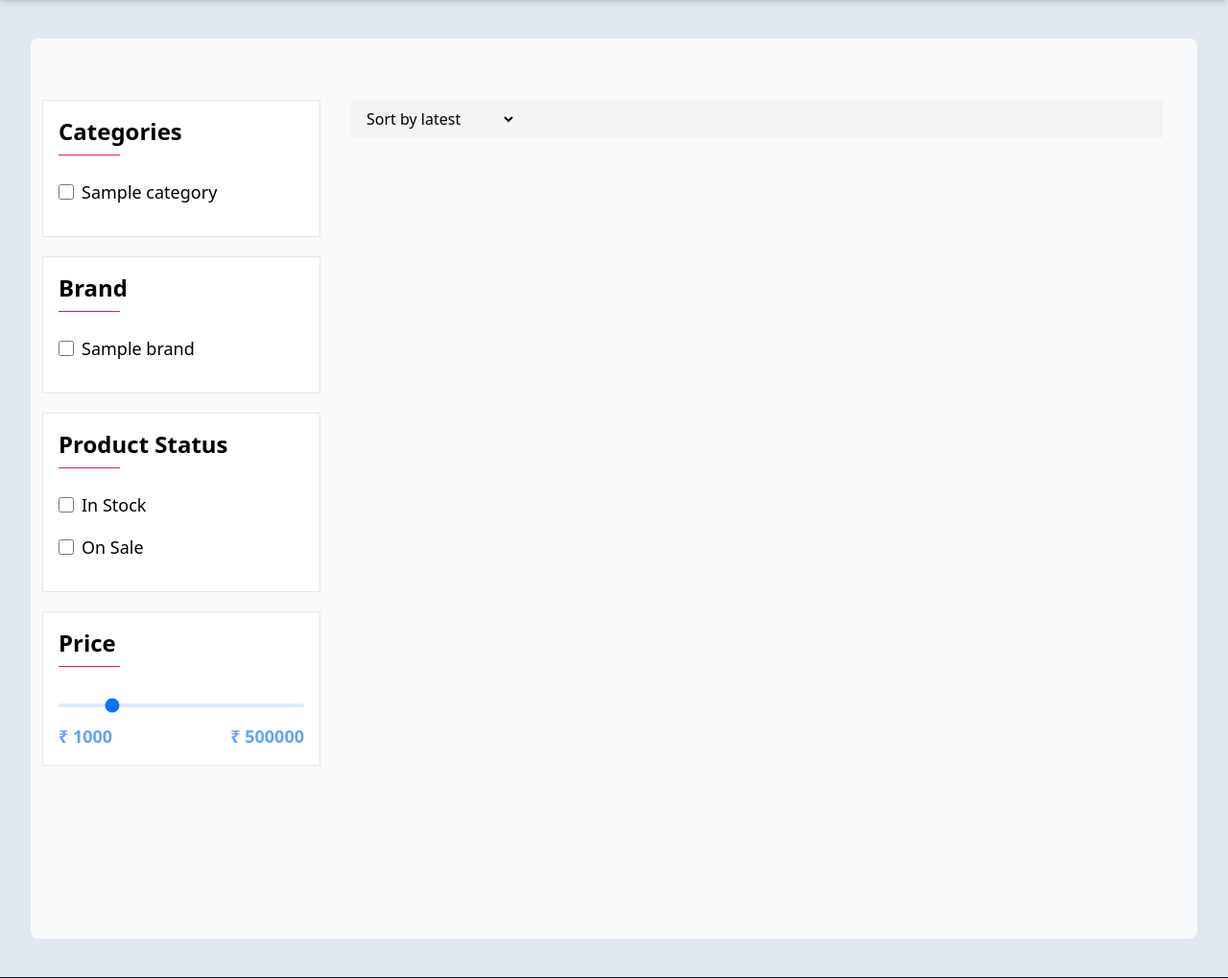
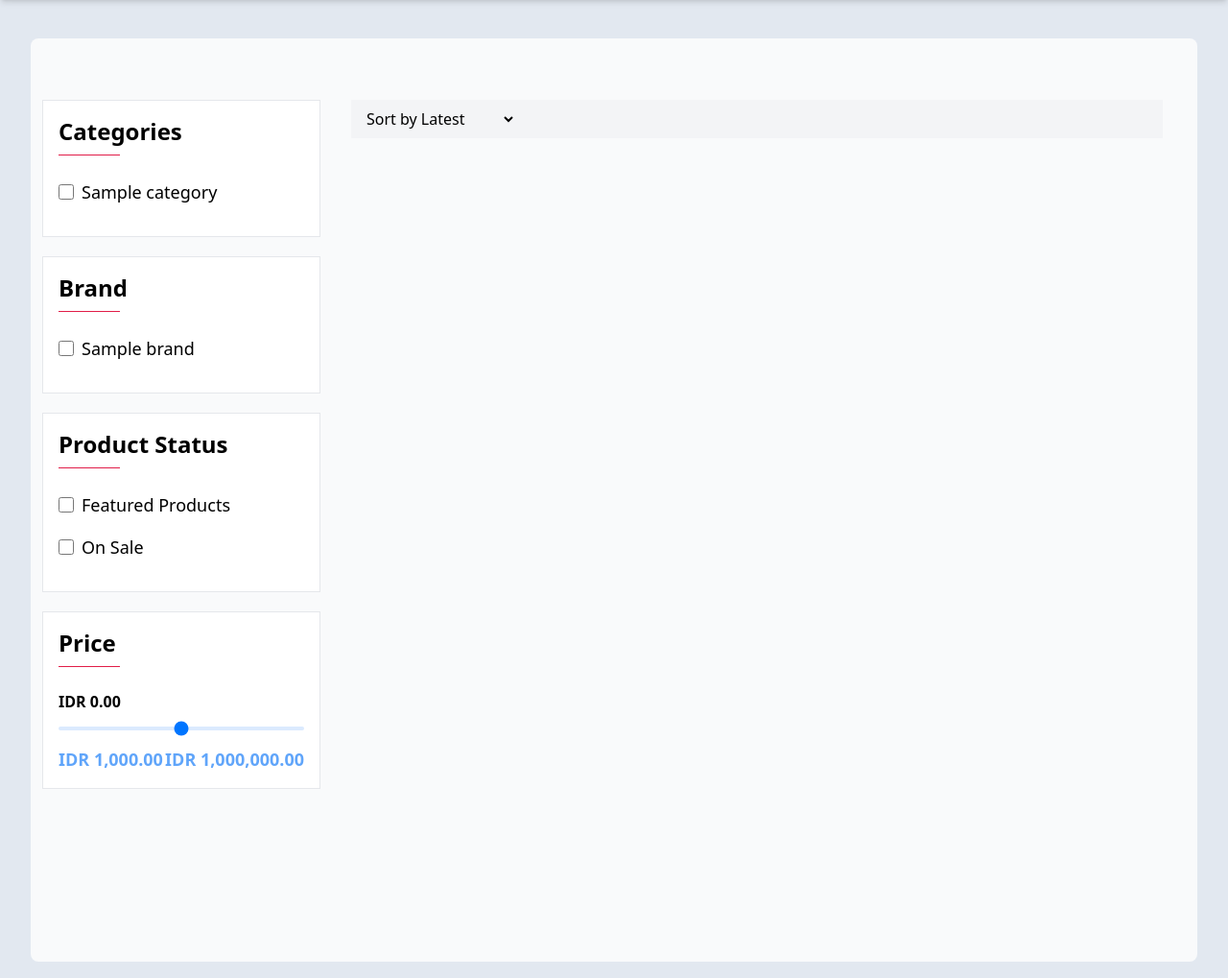
Before and after one commit to sidimustaqbal/ecommerce_filament, a Laravel app: page /products in a window 1280 px wide. Shown: the part 70-1089 px from the top of the page at 96% size. Run offline with Laravel 12, Linux system fonts and the light colour scheme; tables that the repository leaves empty hold one stand-in row (values such as "Sample post"); style sheets or scripts are compiled from the project's sources; some libraries are stand-ins or nearby versions.

Commit message:
implement filter and sort on products page

```diff
--- a/app/Livewire/ProducsPage.php
+++ b/app/Livewire/ProducsPage.php
@@ -6,6 +6,7 @@
 use App\Models\Category;
 use App\Models\Product;
 use Livewire\Attributes\Title;
+use Livewire\Attributes\Url;
 use Livewire\Component;
 use Livewire\WithPagination;
 
@@ -15,13 +16,56 @@
 {
     use WithPagination;
 
+    #[Url]
+    public $selected_categories = [];
+
+    #[Url]
+    public $selected_brands = [];
+
+    #[Url]
+    public $featured;
+
+    #[Url]
+    public $on_sale;
+
+    #[Url]
+    public $price_range = '0';
+
+    #[Url]
+    public $sort = 'latest';
+
     public function render()
     {
-        $productQuery = Product::query()->where('is_active',1);
+        $productQuery = Product::query()->where('is_active', 1);
+
+        if (!empty($this->selected_categories)) {
+            $productQuery->whereIn('category_id', $this->selected_categories);
+        }
+
+        if (!empty($this->selected_brands)) {
+            $productQuery->whereIn('brand_id', $this->selected_brands);
+        }
+        if ($this->featured) {
+            $productQuery->where('is_featured', 1);
+        }
+        if ($this->on_sale) {
+            $productQuery->where('is_on_sale', 1);
+        }
+
+        if($this->price_range) {
+            $productQuery->whereBetween('price',[0, $this->price_range]);
+        }
+
+        if($this->sort=='latest') {
+            $productQuery->latest();
+        }elseif($this->sort=='price') {
+            $productQuery->orderBy('price');
+        }
+
         return view('livewire.producs-page', [
-            'products' => $productQuery->paginate(3),
-            'brands'=>Brand::where('is_active',1)->get(['id','name','slug']),
-            'categories'=>Category::where('is_active',1)->get(['id','name','slug']),
+            'products' => $productQuery->paginate(6),
+            'brands' => Brand::where('is_active', 1)->get(['id', 'name', 'slug']),
+            'categories' => Category::where('is_active', 1)->get(['id', 'name', 'slug']),
         ]);
     }
 }
--- a/resources/views/livewire/categories-page.blade.php
+++ b/resources/views/livewire/categories-page.blade.php
@@ -4,7 +4,7 @@
             <div class="grid sm:grid-cols-1 md:grid-cols-2 lg:grid-cols-2 gap-4 sm:gap-6">
                 @foreach ($categories as $category)
                     <a class="group flex flex-col bg-white border shadow-sm rounded-xl hover:shadow-md transition dark:bg-slate-900 dark:border-gray-800 dark:focus:outline-none dark:focus:ring-1 dark:focus:ring-gray-600"
-                        href="#" wire:key="{{ $category->id }}">
+                        href="/products?selected_categories[0]={{$category->id}}" wire:key="{{ $category->id }}">
                         <div class="p-4 md:p-5">
                             <div class="flex justify-between items-center">
                                 <div class="flex items-center">
--- a/resources/views/livewire/home-page.blade.php
+++ b/resources/views/livewire/home-page.blade.php
@@ -226,7 +226,7 @@
             <div class="grid grid-cols-1 gap-6 lg:grid-cols-4 md:grid-cols-2">
                 @foreach ($brands as $brand)
                     <div class="bg-white rounded-lg shadow-md dark:bg-gray-800" wire:key="{{ $brand->id }}">
-                        <a href="" class="">
+                        <a href="/products?selected_brands[0]={{$brand->id}}" class="">
                             <img src="{{ url('storage', $brand->image) }}" alt="{{ $brand->name }}"
                                 class="object-cover w-full h-64 rounded-t-lg">
                         </a>
@@ -272,7 +272,7 @@
             <div class="grid sm:grid-cols-2 md:grid-cols-3 lg:grid-cols-4 gap-3 sm:gap-6">
                 @foreach ($categories as $category)
                 <a class="group flex flex-col bg-white border shadow-sm rounded-xl hover:shadow-md transition dark:bg-slate-900 dark:border-gray-800 dark:focus:outline-none dark:focus:ring-1 dark:focus:ring-gray-600"
-                    href="#" wire:key="{{$category->id}}">
+                    href="/products?selected_categories[0]={{$category->id}}" wire:key="{{$category->id}}">
                     <div class="p-4 md:p-5">
                         <div class="flex justify-between items-center">
                             <div class="flex items-center">
--- a/resources/views/livewire/producs-page.blade.php
+++ b/resources/views/livewire/producs-page.blade.php
@@ -13,7 +13,7 @@
                                         <label for="{{ $category->slug }}"
                                             class="flex items-center dark:text-gray-400 ">
                                             <input type="checkbox" class="w-4 h-4 mr-2" id="{{ $category->id }}"
-                                                value="{{ $category->id }}">
+                                                value="{{ $category->id }}" wire:model.live="selected_categories">
                                             <span class="text-lg">{{ $category->name }}</span>
                                         </label>
                                     </li>
@@ -29,7 +29,7 @@
                                     <li class="mb-4" wire:key="{{ $brand->id }}">
                                         <label for="{{ $brand->slug }}" class="flex items-center dark:text-gray-300">
                                             <input type="checkbox" class="w-4 h-4 mr-2" id="{{ $brand->id }}"
-                                                value="{{ $brand->id }}">
+                                                value="{{ $brand->id }}" wire:model.live="selected_brands">
                                             <span class="text-lg dark:text-gray-400">{{ $brand->name }}</span>
                                         </label>
                                     </li>
@@ -41,14 +41,14 @@
                             <div class="w-16 pb-2 mb-6 border-b border-rose-600 dark:border-gray-400"></div>
                             <ul>
                                 <li class="mb-4">
-                                    <label for="" class="flex items-center dark:text-gray-300">
-                                        <input type="checkbox" class="w-4 h-4 mr-2">
-                                        <span class="text-lg dark:text-gray-400">In Stock</span>
+                                    <label for="featured" class="flex items-center dark:text-gray-300">
+                                        <input type="checkbox" class="w-4 h-4 mr-2" id="featured" wire:model.live="featured" value="1">
+                                        <span class="text-lg dark:text-gray-400">Featured Products</span>
                                     </label>
                                 </li>
                                 <li class="mb-4">
-                                    <label for="" class="flex items-center dark:text-gray-300">
-                                        <input type="checkbox" class="w-4 h-4 mr-2">
+                                    <label for="on_sale" class="flex items-center dark:text-gray-300">
+                                        <input type="checkbox" class="w-4 h-4 mr-2" id="on_sale" value="1" wire:model.live="on_sale">
                                         <span class="text-lg dark:text-gray-400">On Sale</span>
                                     </label>
                                 </li>
@@ -59,12 +59,13 @@
                             <h2 class="text-2xl font-bold dark:text-gray-400">Price</h2>
                             <div class="w-16 pb-2 mb-6 border-b border-rose-600 dark:border-gray-400"></div>
                             <div>
+                                <div class="font-semibold">{{Number::currency($price_range, 'IDR')}}</div>
                                 <input type="range"
                                     class="w-full h-1 mb-4 bg-blue-100 rounded appearance-none cursor-pointer"
-                                    max="500000" value="100000" step="100000">
+                                    max="100000000" step="100000" wire:model.live="price_range">
                                 <div class="flex justify-between ">
-                                    <span class="inline-block text-lg font-bold text-blue-400 ">&#8377; 1000</span>
-                                    <span class="inline-block text-lg font-bold text-blue-400 ">&#8377; 500000</span>
+                                    <span class="inline-block text-lg font-bold text-blue-400 ">{{Number::currency(1000, 'IDR')}}</span>
+                                    <span class="inline-block text-lg font-bold text-blue-400 ">{{Number::currency(1000000 , 'IDR')}}</span>
                                 </div>
                             </div>
                         </div>
@@ -74,10 +75,10 @@
                             <div
                                 class="items-center justify-between hidden px-3 py-2 bg-gray-100 md:flex dark:bg-gray-900 ">
                                 <div class="flex items-center justify-between">
-                                    <select name="" id=""
+                                    <select wire:model.live="sort" id="sort"
                                         class="block w-40 text-base bg-gray-100 cursor-pointer dark:text-gray-400 dark:bg-gray-900">
-                                        <option value="">Sort by latest</option>
-                                        <option value="">Sort by Price</option>
+                                        <option value="latest">Sort by Latest</option>
+                                        <option value="price">Sort by Price</option>
                                     </select>
                                 </div>
                             </div>
```
